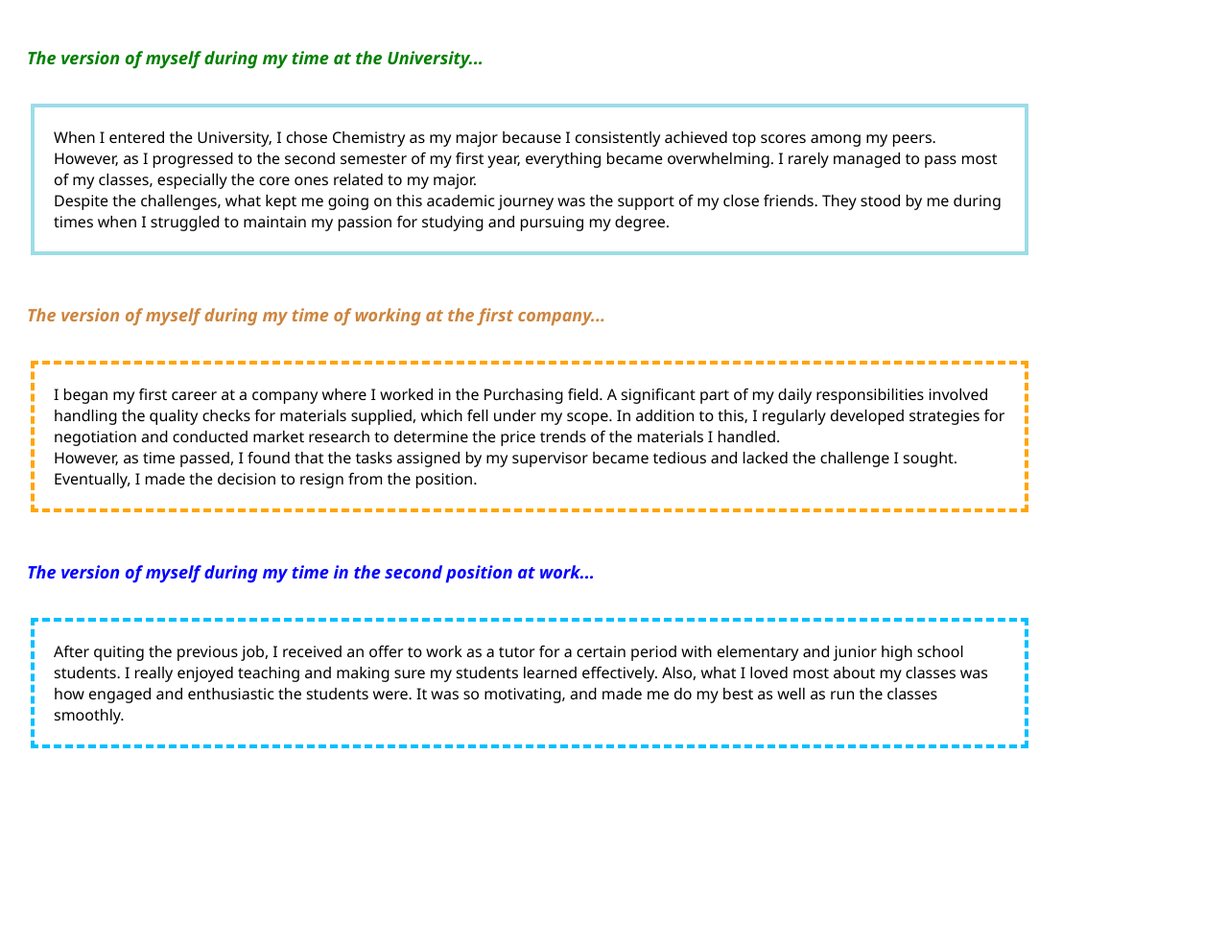
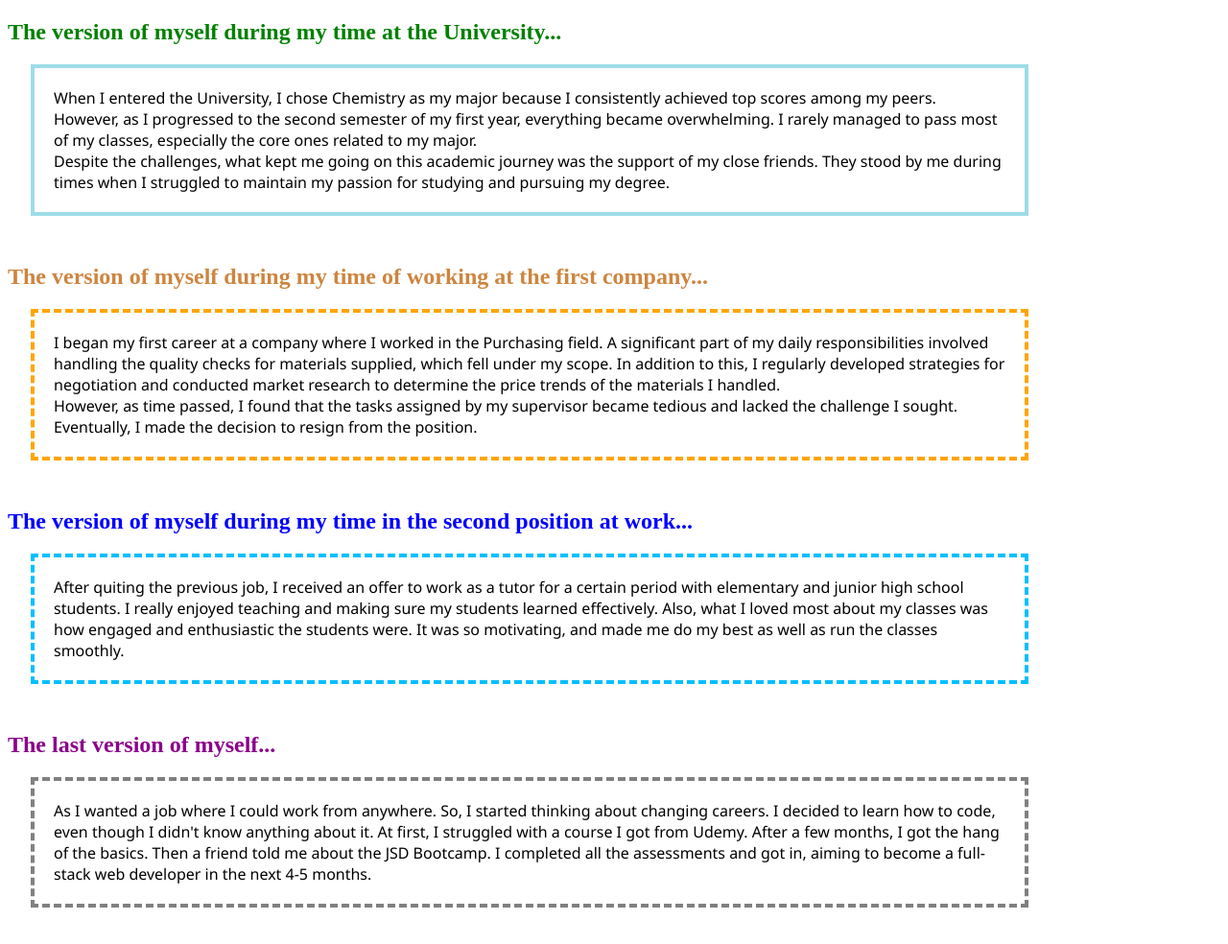
Before and after one commit to FonAnatsaya/JSD6-Practice, a plain HTML site: page myProfile.html in a window 1280 px wide. Shown: the whole page at 96% size. Before the commit the page ends 830 px from the top, so only its background shows below. Drawn offline with Linux system fonts and the light colour scheme.

Commit message:
My Last Version

```diff
--- a/myProfile.css
+++ b/myProfile.css
@@ -1,12 +1,3 @@
-h2 {
-    font-style: italic;
-    font-size: large;
-    font-weight: 900;
-    font-family: 'Segoe UI', Tahoma, Geneva, Verdana, sans-serif;
-    color: green;
-    margin: 48px 200px 36px 20px;
-}
-
 p {
     font-size: medium;
     font-family: 'Segoe UI', Tahoma, Geneva, Verdana, sans-serif;
--- a/myProfile.html
+++ b/myProfile.html
@@ -10,7 +10,7 @@
 
 <body>
 
-    <h2>The version of myself during my time at the University...</h2>
+    <h2 style="color: green;">The version of myself during my time at the University...</h2>
     <p>When I entered the University, I chose Chemistry as my major because I consistently achieved top scores
         among my peers. However, as I progressed to the second semester of my first year, everything became
         overwhelming. I rarely managed to pass most of my classes, especially the core ones related to my major.
@@ -42,6 +42,17 @@
         It was so motivating, and made me do my best as well as run the classes smoothly.
     </p>
 
+    <h2 style="color: darkmagenta;">The last version of myself...</h2>
+    <p style="border: 4px dashed gray">
+        As I wanted a job where I could work from anywhere. So, I started thinking about changing careers. I decided
+        to
+        learn
+        how to code, even though I didn't know anything about it. At first, I struggled with a course I got from Udemy.
+        After a few months, I got the hang of the basics. Then a friend told me about the JSD Bootcamp. I completed all
+        the assessments and got in, aiming to become a full-stack web developer in the next 4-5 months.
+
+    </p>
+
 </body>
 
 </html>
```
